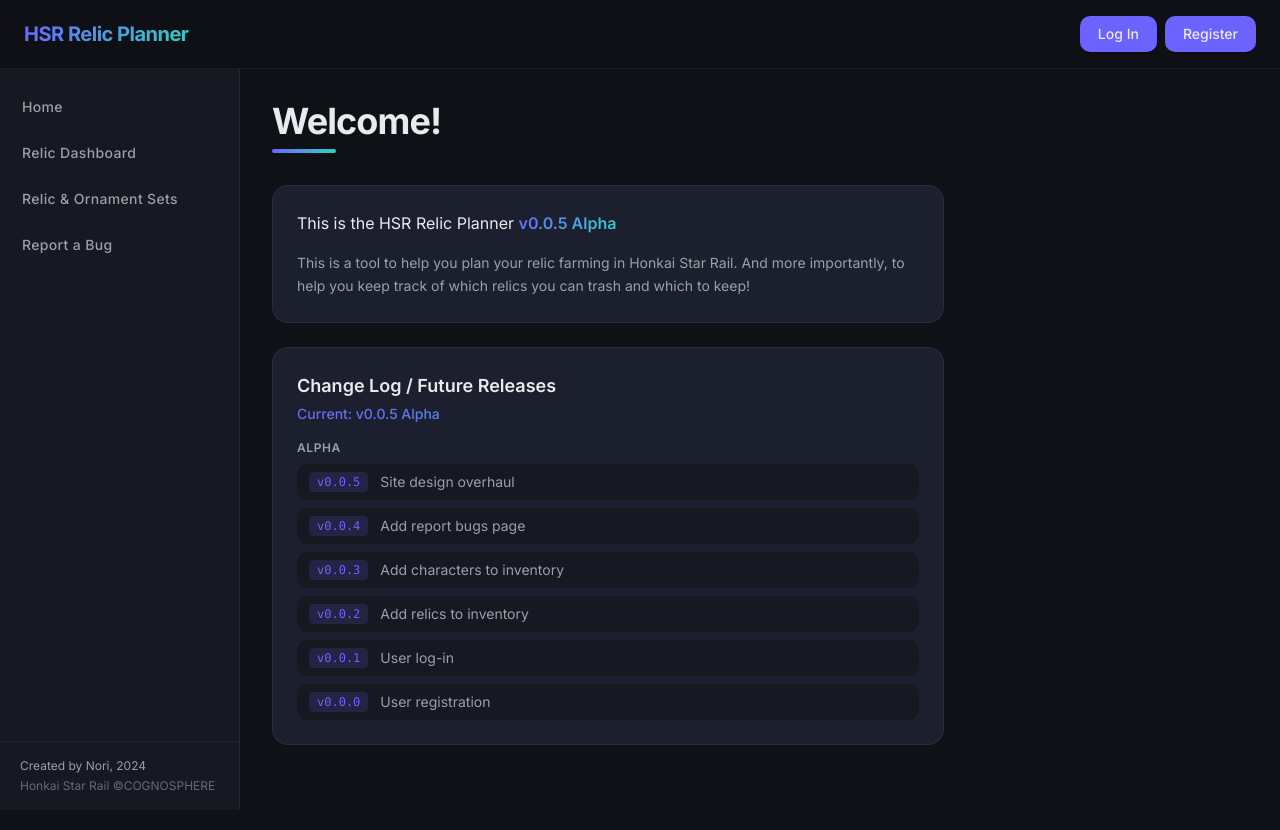
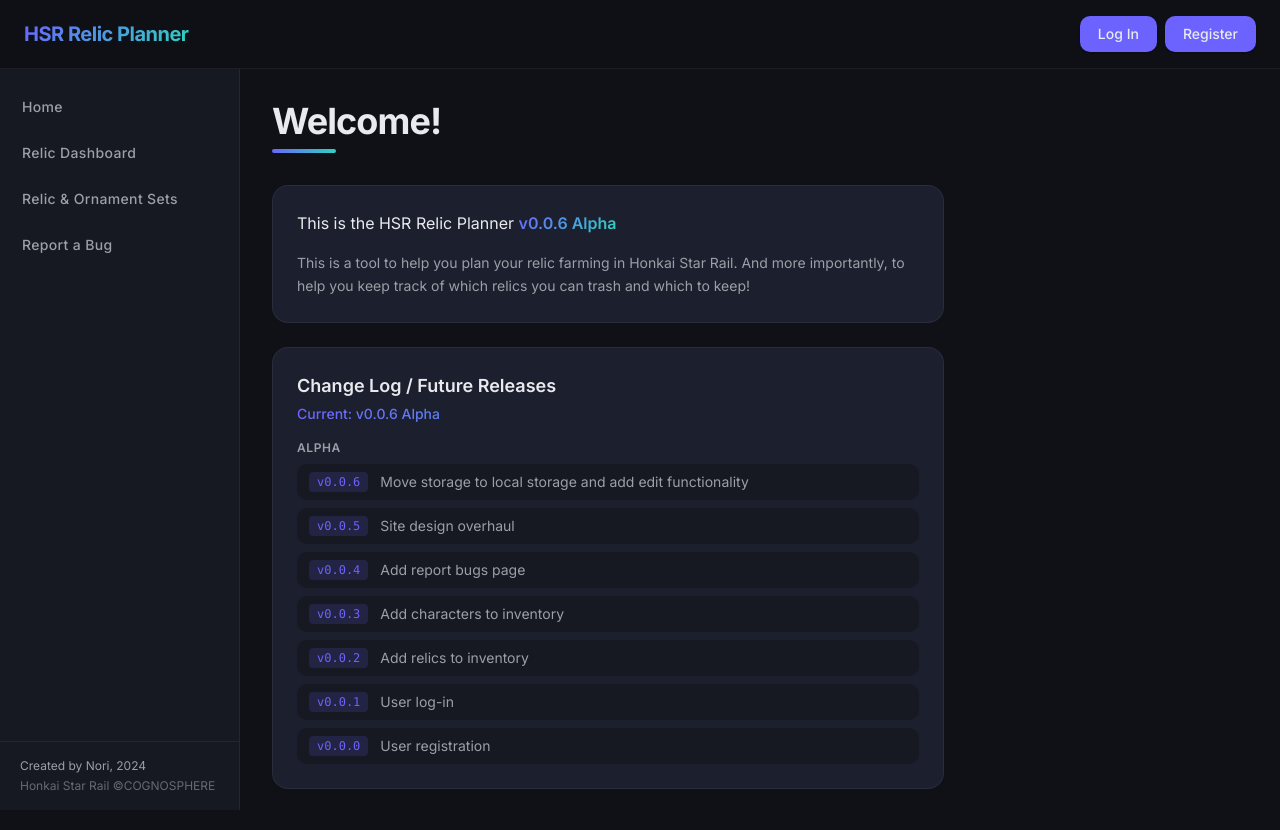
Before and after one commit to pkwlo/hsr-relic-planner, a Next.js app: page / in a window 1280 px wide. Shown: the top 830 px of the page. Built offline with nearby package versions, Linux system fonts and the light colour scheme.

Commit message:
update version info

```diff
--- a/app/page.tsx
+++ b/app/page.tsx
@@ -5,7 +5,7 @@
 import Header from "@/components/Header";
 
 export default function Home() {
-  const version = "v0.0.5 Alpha";
+  const version = "v0.0.6 Alpha";
   return (
     <>
       <Header />
@@ -42,6 +42,7 @@
                   Alpha
                 </p>
                 {[
+                  { ver: "v0.0.6", desc: "Move storage to local storage and add edit functionality" },
                   { ver: "v0.0.5", desc: "Site design overhaul" },
                   { ver: "v0.0.4", desc: "Add report bugs page" },
                   { ver: "v0.0.3", desc: "Add characters to inventory" },
```
